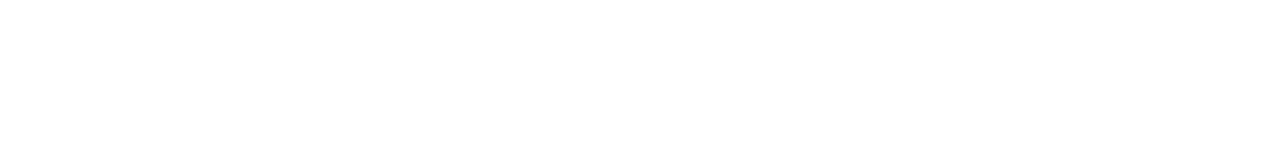
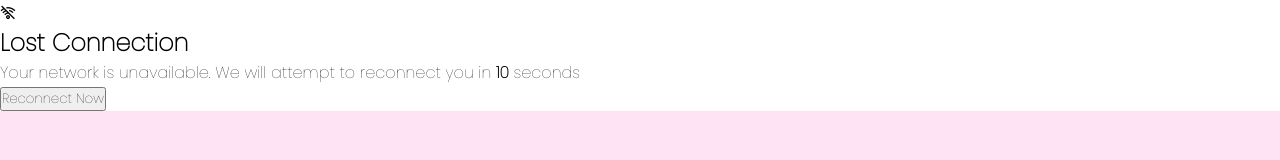
Before and after one commit to imtangim/internet_checker, a plain HTML site: page index.html in a window 1280 px wide. Drawn offline with nearby package versions, Linux system fonts and the light colour scheme.

Commit message:
First attempt

```diff
--- a/index.html
+++ b/index.html
@@ -5,10 +5,19 @@
     <meta http-equiv="X-UA-Compatible" content="IE=edge">
     <meta name="viewport" content="width=device-width, initial-scale=1.0">
     <title>Check Internet Connection</title>
+    <!-- icon -->
+    <link rel="stylesheet" href="https://unicons.iconscout.com/release/v3.0.6/css/line.css">
+
+    <link rel="stylesheet" href="style.css">
 </head>
 <body>
     <div class="popup">
         <div class="icon"><i class="uil uil-wifi-slash"></i></div>
+        <div class="details">
+            <h2 class="title">Lost Connection</h2>
+            <p class="desc">Your network is unavailable. We will attempt to reconnect you in <b>10</b> seconds</p>
+            <button class="reconnect">Reconnect Now</button>
+        </div>
     </div>
 </body>
 </html>
--- a/style.css
+++ b/style.css
@@ -1,6 +1,15 @@
+@import url('https://fonts.googleapis.com/css2?family=Poppins:wght@100&display=swap');
+
 *{
     margin: 0;
     padding: 0;
     box-sizing: border-box;
     font-family: "Poppins", sans-serif;
 }
+
+body{
+    background: #fde3f3;
+}
+.popup{
+    background: #fff;
+}
```
